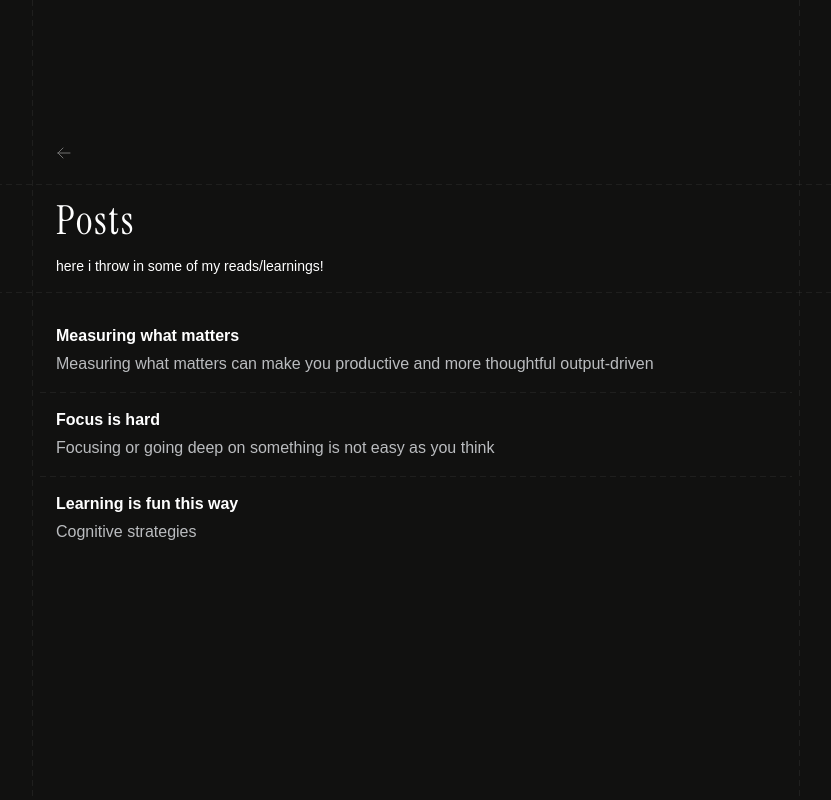
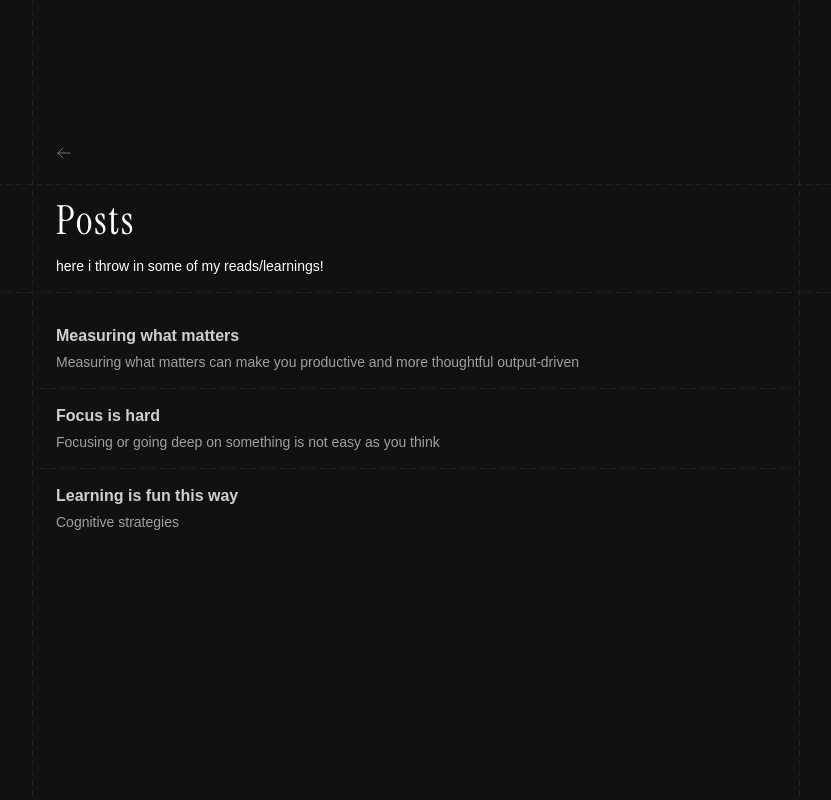
Before and after one commit to ankitmukhia/ankm, a Next.js app: page /post in a window 1280 px wide. Shown: the whole page, without its empty margins (224-1055 px from the left). Built offline with nearby package versions, Linux system fonts and the light colour scheme.

Commit message:
fix some brokens stylings

```diff
--- a/components/ankit-ai.tsx
+++ b/components/ankit-ai.tsx
@@ -2,6 +2,7 @@
 
 import { useRef, useEffect } from "react";
 import { useChat } from "@ai-sdk/react";
+import Linkify from "linkify-react";
 import { ArrowUpIcon } from "@heroicons/react/24/outline";
 import { GridTopLayout, GridBottomLayout } from "@/components/grid-layout/grid";
 
@@ -60,7 +61,20 @@ export const AnkitAI = () => {
                       : "tracking-wider border border-body/5 rounded-tr-2xl rounded-bl-2xl rounded-br-2xl"
                   } max-w-xs rounded-lg px-2.5 py-1.5`}
                 >
-                  <p>{msg.content}</p>
+                  <Linkify
+                    options={{
+                      render: ({ attributes, content }) => (
+                        <a
+                          {...attributes}
+                          className="text-[#CAE8BD]/80 hover:text-[#CAE8BD]/90 underline font-medium"
+                        >
+                          {content}
+                        </a>
+                      ),
+                    }}
+                  >
+                    {msg.content}
+                  </Linkify>
                 </div>
               </div>
             );
@@ -75,6 +89,7 @@ export const AnkitAI = () => {
         <input
           ref={inputRef}
           className="w-full h-14 pl-4 outline-none placeholder:font-geist"
+          spellCheck={false}
           value={input}
           placeholder="ask me anything... and press enter ↵"
           onChange={handleInputChange}
--- a/components/post-preview.tsx
+++ b/components/post-preview.tsx
@@ -1,7 +1,6 @@
 "use client";
 
 import Link from "next/link";
-import clsx from "clsx";
 
 import { Post } from "@/utils/all-posts";
 import { GridBottomLayout } from "@/components/grid-layout/grid";
@@ -19,21 +18,14 @@ export const PostPreview: React.FC<PostPreview> = ({
 }) => {
   return (
     <>
-      <Link
-        href={`/post/${post.slug}`}
-        className={clsx(`flex flex-col p-4`, {
-          /* "border-b border-white/5 pb-4": index === 0, */
-        })}
-      >
-        <div className="space-y-1 w-full">
-          <div>
-            <h3 className="text-md font-bold">{post.title}</h3>
-
-            <h4 className="text-wrap text-sm font-thin">{/*datehere*/}</h4>
-          </div>
+      <Link href={`/post/${post.slug}`} className="flex flex-col p-4">
+        <div className="group space-y-1 w-full">
+          <h3 className="text-md font-bold text-white/80 group-hover:text-white transition ease-in">
+            {post.title}
+          </h3>
 
           <div className="flex flex-wrap">
-            <p className="text-md font-normal text-gray-200/80">
+            <p className="text-sm text-white/60 group-hover:text-white/70 transition ease-in">
               {post.description}
             </p>
           </div>
--- a/lib/system-prompt.tsx
+++ b/lib/system-prompt.tsx
@@ -21,7 +21,10 @@ export const SystemPrompt = () =>
   Predefined Responses to Common Queries:
 
   How to contact Ankit Mukhia?
-  You can reach Ankit Mukhia via email at ankitmukhia157@gmail.com, on http://x.com/ankitmukhiaX, or on https://github.com/ankitmukhia.
+  You can reach Ankit Mukhia via email at ankitmukhia157@gmail.com, on x.com/ankitmukhya, or on github.com/ankitmukhia.
+
+	If asked about portfolio or ankit's website or ankit mukhia website?
+  Here is the ankit's website, where you can find all sociels and works etc: https://ankitmukhia.vercel.app
 
   Is Ankit open for work?
   Yes, Ankit Mukhia is open for work opportunities. For further discussion, please contact via email at ankitmukhia@gmail.com.
--- a/package.json
+++ b/package.json
@@ -19,6 +19,7 @@
     "ai": "^4.1.46",
     "clsx": "^2.1.1",
     "gray-matter": "^4.0.3",
+    "linkify-react": "^4.3.2",
     "lint-staged": "^16.1.5",
     "lucide-react": "^0.544.0",
     "markdown-to-jsx": "^7.7.6",
```
Also changed, not shown: 2 other files (tests, documents, lock files or other folders).
